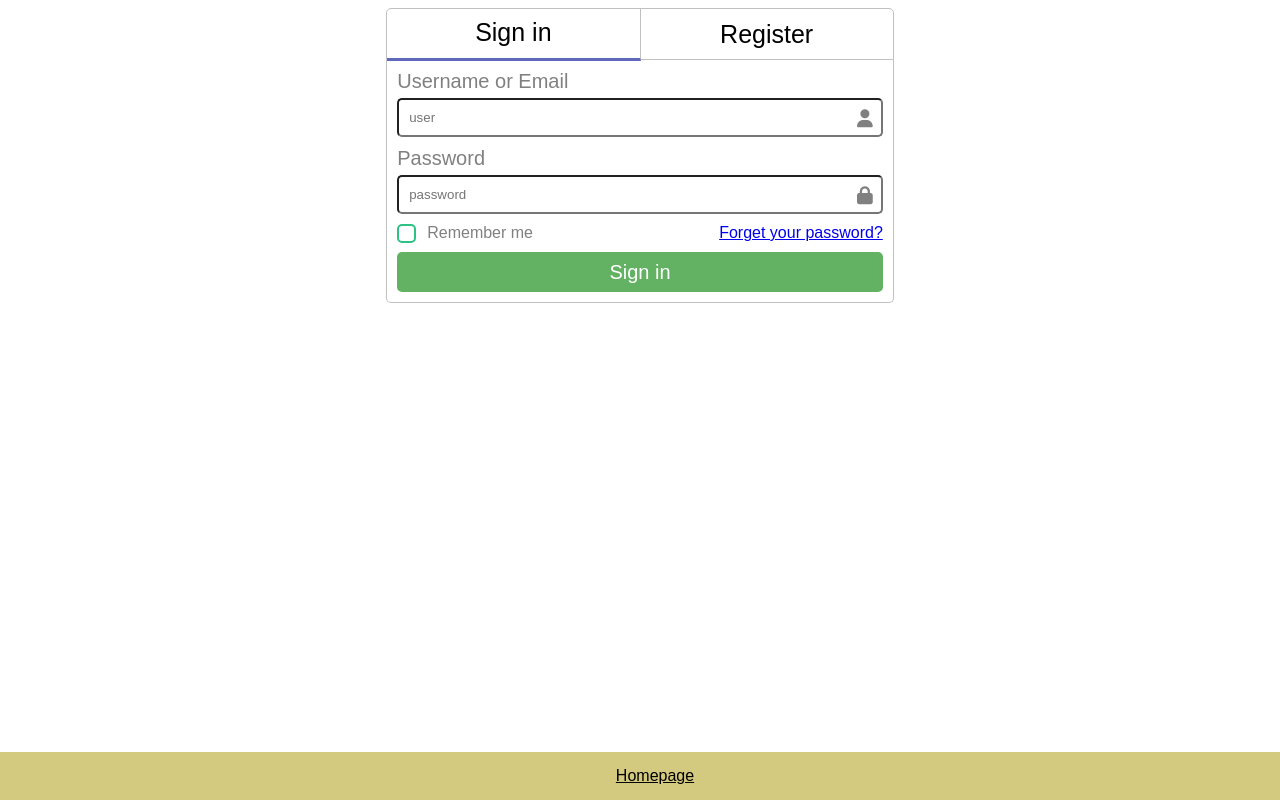
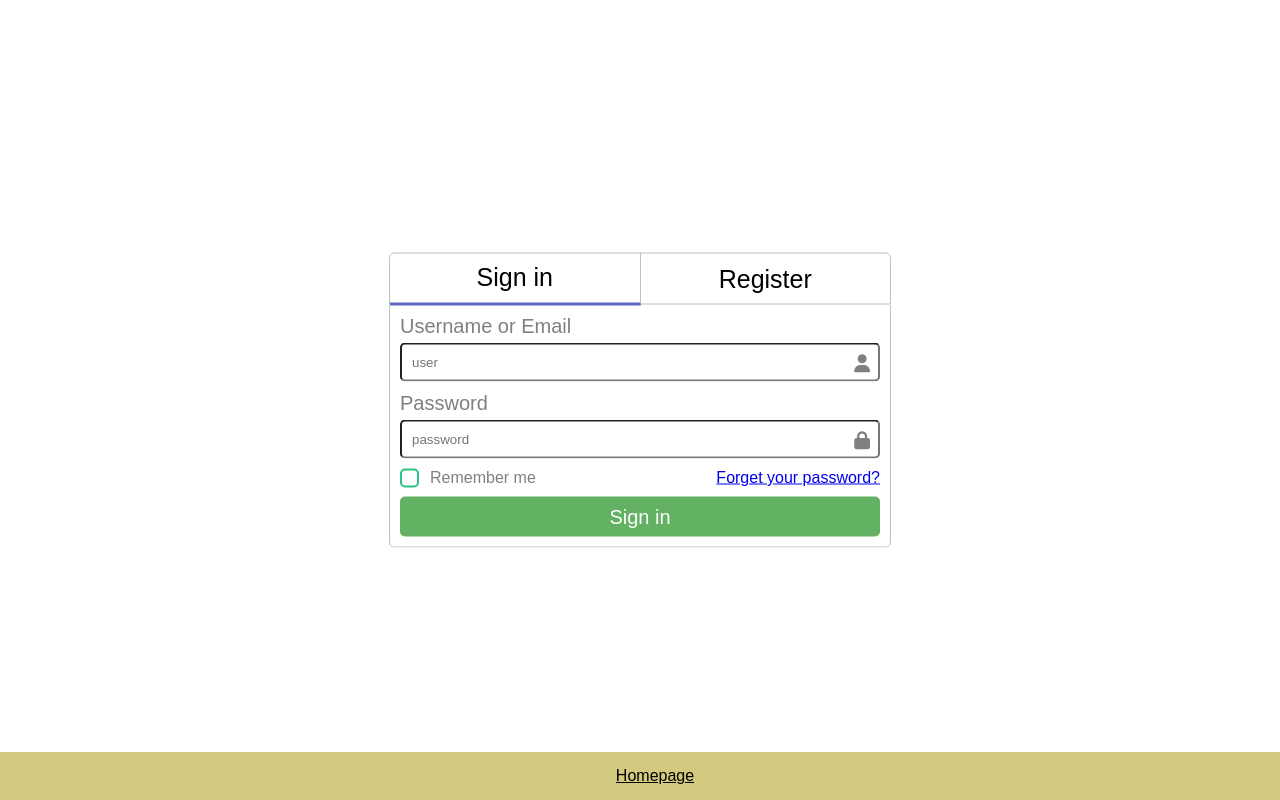
Before and after one commit to Kevin-KW-Kuo/Kevin-KW-Kuo.github.io, a plain HTML site: page CSS-Exercise 7/css_exercise_7.html in a window 1280 px wide. Drawn offline with Linux system fonts and the light colour scheme.

Commit message:
feat: css exercise 7 1. 調整 css

```diff
--- a/css/css_exercise_7.css
+++ b/css/css_exercise_7.css
@@ -2,14 +2,17 @@
     display: flex;
     justify-content: center;
     align-items: center;
-    height: 50%;
     flex-direction: column;
     font-size: 25px;
+    position: absolute;
+    top: 50%;
+    left: 50%;
+    transform: translate(-50%, -50%);
 }
 
 .title-container,
 .info-container {
-    width: 40%;
+    width: 500px;
 }
 
 .title-container {
```
